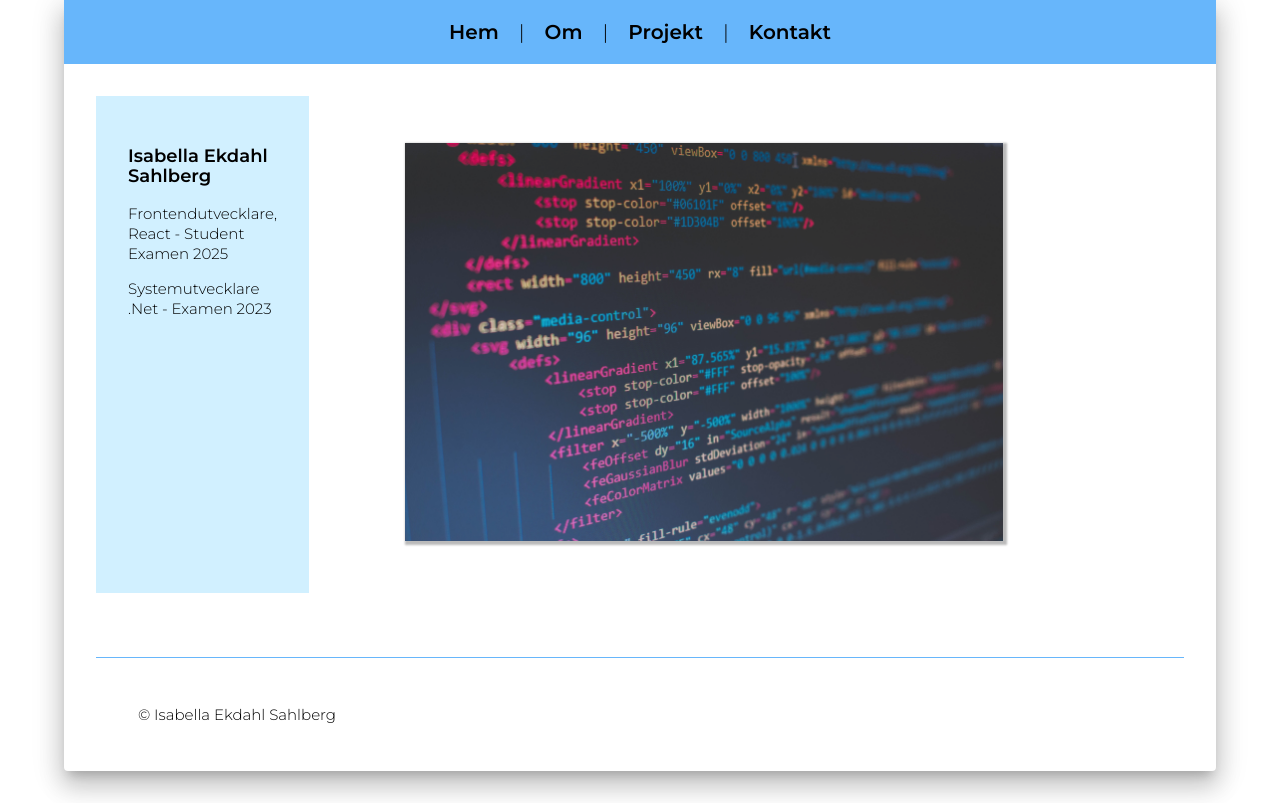
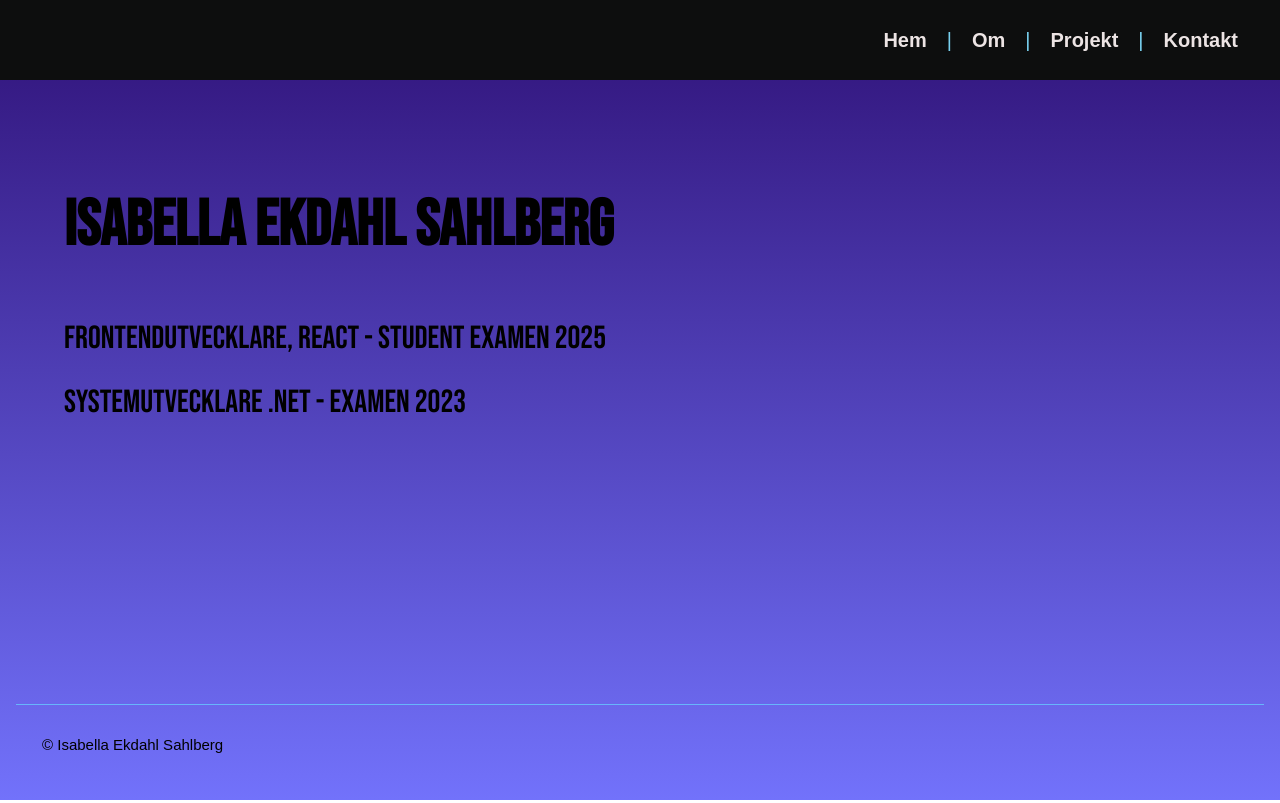
Before and after one commit to isabellaes/portfolio, a React (Create React App) app: page / in a window 1280 px wide. Built offline with nearby package versions, Linux system fonts and the light colour scheme.

Commit message:
new design

```diff
--- a/public/index.html
+++ b/public/index.html
@@ -18,7 +18,7 @@
     <link rel="preconnect" href="https://fonts.googleapis.com" />
     <link rel="preconnect" href="https://fonts.gstatic.com" crossorigin />
     <link
-      href="https://fonts.googleapis.com/css2?family=Montserrat:wght@100;300;600&display=swap"
+      href="https://fonts.googleapis.com/css2?family=Bebas+Neue&display=swap"
       rel="stylesheet"
     />
     <!--
--- a/src/App.tsx
+++ b/src/App.tsx
@@ -1,4 +1,3 @@
-
 import { BrowserRouter, Routes, Route } from "react-router-dom";
 import HomePage from "./pages/HomePage";
 import PageNotFound from "./pages/NotFoundPage";
@@ -18,7 +17,6 @@ function App() {
       </Routes>
     </BrowserRouter>
   );
-
 }
 
 export default App;
--- a/src/components/NavBar.tsx
+++ b/src/components/NavBar.tsx
@@ -33,6 +33,7 @@ const NavBar = () => {
         <NavLink to="/contact" style={{ textDecoration: "none" }}>
           <p className={"Link"}>Kontakt</p>
         </NavLink>
+
         <div className="mobile-navbar">
           <IconButton aria-label="menu" onClick={handleOnClick}>
             <MenuIcon className="menu-icon"></MenuIcon>
--- a/src/pages/ContactPage.tsx
+++ b/src/pages/ContactPage.tsx
@@ -1,20 +1,18 @@
-import { Container, Paper } from "@mui/material";
 import NavBar from "../components/NavBar";
-import "../style/mobile.css";
-import "../style/layout.css";
-import "../style/tablet.css";
+import "../style/style.css";
 import ContactForm from "../components/ContactForm";
 import Footer from "../components/Footer";
 import LinkedInIcon from "@mui/icons-material/LinkedIn";
 
 const ContactPage = () => {
   return (
-    <Container>
-      <Paper elevation={16}>
+    <div className="main-container">
       <NavBar></NavBar>
-
-        <div className={"container"}>
-          <div className={"sidebar"}>
+      <div className="main-row-100">
+        <div className="aside-10"></div>
+        <div className="main-column-80">
+          <div className="main-row">
+            <div className="box-column-50">
               <p className={"bold-text"}>Kontakta mig</p>
 
               <a
@@ -24,19 +22,15 @@ const ContactPage = () => {
                 <LinkedInIcon></LinkedInIcon> LinkedIn
               </a>
             </div>
-          <div className={"content"}>
+            <div className="box-column-50">
               <ContactForm></ContactForm>
             </div>
-          <div className={"link-tabletmobile"}>
-            <a href="https://www.linkedin.com/in/isabella-ekdahl-sahlberg-a99828220/">
-              <LinkedInIcon></LinkedInIcon>
-            </a>
+          </div>
+          <Footer></Footer>
+        </div>
+        <div className="aside-10"></div>
       </div>
     </div>
-
-        <Footer></Footer>
-      </Paper>
-    </Container>
   );
 };
 
--- a/src/pages/HomePage.tsx
+++ b/src/pages/HomePage.tsx
@@ -1,34 +1,18 @@
-import { Container, Paper } from "@mui/material";
-import "../style/mobile.css";
-import "../style/layout.css";
-import "../style/tablet.css";
+import "../style/style.css";
 import NavBar from "../components/NavBar";
-import background from "../assets/background2.jpg";
 import Footer from "../components/Footer";
 
 const HomePage = () => {
   return (
-    <Container>
-      <Paper elevation={16}>
-        <NavBar></NavBar>
-        <div className={"container"}>
-          <div className={"sidebar"}>
-            <p className={"bold-text"}>Isabella Ekdahl Sahlberg</p>
-            <p>Frontendutvecklare, React - Student Examen 2025</p>
-            <p>Systemutvecklare .Net - Examen 2023</p>
-          </div>
-          <div className={"content"}>
-            <img
-              src={background}
-              alt="background"
-              className={"img-background"}
-            />
-          </div>
-        </div>
-
-        <Footer></Footer>
-      </Paper>
-    </Container>
+    <div className={"container-home"}>
+      <NavBar></NavBar>
+      <div className="content-home">
+        <h1>Isabella Ekdahl Sahlberg</h1>
+        <p className="home">Frontendutvecklare, React - Student Examen 2025</p>
+        <p className="home">Systemutvecklare .Net - Examen 2023</p>
+      </div>
+      <Footer></Footer>
+    </div>
   );
 };
 
--- a/src/pages/NotFoundPage.tsx
+++ b/src/pages/NotFoundPage.tsx
@@ -1,21 +1,24 @@
-import { Container, Paper } from "@mui/material";
 import NavBar from "../components/NavBar";
 import Footer from "../components/Footer";
-import "../style/layout.css";
-import "../style/tablet.css";
-import "../style/mobile.css";
+import "../style/style.css";
+import ContactForm from "../components/ContactForm";
+import LinkedInIcon from "@mui/icons-material/LinkedIn";
 
 const PageNotFound = () => {
   return (
-    <Container>
-      <Paper elevation={16}>
-        <NavBar></NavBar>
-        <div className={"container"}>
-          <p className={"bold-text red"}>PAGE NOT FOUND 404</p>
+    <div className="main-container">
+      <NavBar></NavBar>
+      <div className="main-row-100">
+        <div className="aside-10"></div>
+        <div className="main-column-80">
+          <div className="main-row">
+            <h1>PAGE NOT FOUND 404</h1>
+          </div>
+          <Footer></Footer>
         </div>
-        <Footer></Footer>
-      </Paper>
-    </Container>
+        <div className="aside-10"></div>
+      </div>
+    </div>
   );
 };
 
--- a/src/style/layout.css
+++ b/src/style/layout.css
@@ -1,43 +1,98 @@
 /* Main layout för all pages */
 @media only screen and (min-width: 992px) {
+  .container2 {
+    display: flex;
+    flex-direction: column;
+    background: linear-gradient(rgb(47, 17, 119), rgb(114, 114, 251));
+    width: 100vw;
+    height: 100vh;
+    box-sizing: border-box;
+  }
   .container {
     display: flex;
+    flex-direction: column;
+    width: max-content 100vw;
+    height: 100vh;
+    box-sizing: border-box;
+    background-color: rgb(114, 114, 251);
+
+    /*  background: rgb(114, 114, 251); */
+  }
+
+  .row {
+    display: flex;
     flex-direction: row;
-    height: max-content 100vh;
-    width: max-content 100vw;
-    box-sizing: border-box;
-    margin: 0;
-    padding: 0;
+  }
+  .margin-bottom {
+    margin-bottom: 0;
   }
 
   .sidebar {
+    display: flex;
     flex-direction: column;
-    width: 20%;
-    background-color: rgb(209, 240, 255);
+
+    width: 40%;
     padding: 2em;
-    margin: 2em;
+    line-height: 20px;
+    box-sizing: border-box;
+    background-color: white;
+  }
+
+  .sidebar2 {
+    flex-direction: column;
+    width: 10%;
+
     line-height: 20px;
     align-items: center;
     justify-content: center;
     box-sizing: border-box;
+    background-color: rgb(114, 114, 251);
   }
 
   .content {
     display: flex;
     flex-direction: column;
     width: 80%;
-    padding: 2em;
-    margin: 2em;
+    padding-left: 4em;
+    padding-top: 2em;
+    padding-bottom: 2em;
     box-sizing: border-box;
     flex-grow: 1;
+    background-color: white;
+
+    /*  background-color: (114, 114, 251); */
+  }
+  .content3 {
+    display: flex;
+    flex-direction: row;
+    width: 80%;
+    height: fit-content;
+    box-sizing: border-box;
+    flex-grow: 1;
+    background-color: white;
+    margin: 0;
+
+    /*  background-color: (114, 114, 251); */
+  }
+
+  .content2 {
+    display: flex;
+    flex-direction: column;
+    width: 80%;
+    padding: 4em;
+    box-sizing: border-box;
+    flex-grow: 1;
+
+    /*  background-color: (114, 114, 251); */
   }
 
   .footer {
     display: flex;
     flex-direction: row;
-    margin: 2rem;
-    padding: 2rem;
+    margin: 1em;
+    padding: 1em;
     border-top: 1px solid rgb(103, 182, 251);
+    box-sizing: border-box;
   }
 
   p {
@@ -53,14 +108,14 @@
     margin: 0;
   }
   .bold-text {
-    font-size: 18px;
-    font-weight: 600;
+    font-size: 2em;
+    font-family: "Bebas Neue", sans-serif;
+    font-weight: 400;
   }
 
   /* HomePage */
   .img-background {
     width: 80%;
-
     margin-bottom: 20px;
     opacity: 95%;
     margin-top: 15px;
@@ -68,9 +123,10 @@
   }
   /* AboutPage */
   .img-portrait {
-    width: 40%;
-    box-shadow: 2px 2px 2px 2px rgb(183, 183, 183);
+    width: 30%;
+    border: 1px solid black;
     margin-bottom: 5px;
+    float: right;
   }
   /* NotFoundPage */
   .red {
@@ -90,7 +146,10 @@
     display: none;
   }
   .img-portrait-tabletmobile {
-    display: none;
+    width: 40%;
+    border: 1px solid black;
+    margin-bottom: 5px;
+    float: right;
   }
   .link-tabletmobile {
     display: none;
@@ -140,7 +199,7 @@
   .Link {
     font-family: "Montserrat", sans-serif;
     font-size: 20px;
-    color: black;
+    color: rgb(236, 228, 228);
     font-weight: 600;
     text-align: center;
     padding: 10px;
@@ -149,22 +208,47 @@
   .Link-p {
     font-family: "Montserrat", sans-serif;
     font-size: 20px;
-    color: black;
+    color: rgb(120, 208, 239);
     text-align: center;
     padding: 10px;
   }
 
   .Nav-Bar-Box {
-    height: 3em;
+    height: 5em;
     display: flex;
+    background-color: rgb(13, 14, 14);
     flex-direction: row;
-    padding: 0.5em;
-    background-color: rgb(103, 182, 251);
+    padding-right: 2em;
     align-items: center;
-    justify-content: center;
+    justify-content: right;
   }
 
   .mobile-navbar {
     display: none;
   }
+
+  /* TestLayout */
+
+  .content2 h1 {
+    font-size: 4em;
+    font-family: "Bebas Neue", sans-serif;
+    font-weight: 800;
+  }
+  .home {
+    font-size: 2em;
+    font-family: "Bebas Neue", sans-serif;
+    line-height: 0em;
+  }
+
+  .content-container {
+    display: flex;
+    flex-direction: column;
+    justify-content: center;
+    padding: 2em;
+    margin-left: 10em;
+    width: 80%;
+    box-sizing: border-box;
+  }
+
+  /* New layout css */
 }
--- /dev/null
+++ b/src/style/style.css
@@ -0,0 +1,88 @@
+.main-container {
+  display: flex;
+  flex-direction: column;
+  height: max-content 100vh;
+  width: max-content 100vw;
+  padding: 0;
+  margin: 0;
+  box-sizing: border-box;
+}
+.main-row-100 {
+  display: flex;
+  flex-direction: row;
+}
+.main-row {
+  display: flex;
+  min-height: 100vh;
+  flex-direction: row;
+  padding: 0;
+  margin: 0;
+  box-sizing: border-box;
+}
+
+.aside-10 {
+  padding: 0;
+  margin: 0;
+  width: 10%;
+  background: linear-gradient(rgb(47, 17, 119), rgb(114, 114, 251));
+}
+
+.main-column-80 {
+  display: flex;
+  flex-direction: column;
+  padding: 3em;
+  margin: 0;
+  width: 80%;
+  background-color: rgb(223, 230, 239);
+}
+.box-column-50 {
+  display: flex;
+  flex-direction: column;
+
+  padding: 0;
+  margin: 0;
+  width: 50%;
+}
+
+img {
+  float: right;
+  width: 30%;
+  border: 0.5em solid black;
+  padding: 1em;
+  margin: 1em;
+}
+
+.button {
+  width: fit-content;
+}
+
+/* HomePage */
+
+.container-home {
+  display: flex;
+  flex-direction: column;
+  background: linear-gradient(rgb(47, 17, 119), rgb(114, 114, 251));
+  width: 100vw;
+  height: 100vh;
+  box-sizing: border-box;
+}
+.content-home {
+  display: flex;
+  flex-direction: column;
+  width: 80%;
+  padding: 4em;
+  height: 100%;
+  box-sizing: border-box;
+  flex-grow: 1;
+}
+
+.content-home h1 {
+  font-size: 4em;
+  font-family: "Bebas Neue", sans-serif;
+  font-weight: 800;
+}
+.home {
+  font-size: 2em;
+  font-family: "Bebas Neue", sans-serif;
+  line-height: 0em;
+}
```
Also changed, not shown: src/pages/AboutPage.tsx (+27 -26 lines), src/pages/ProjectsPage.tsx (+22 -21 lines), src/style/tablet.css (+35 -13 lines). Lines whose indentation alone changed are shown as unchanged.
